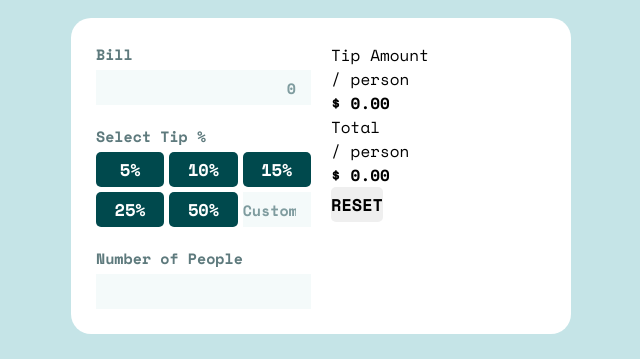
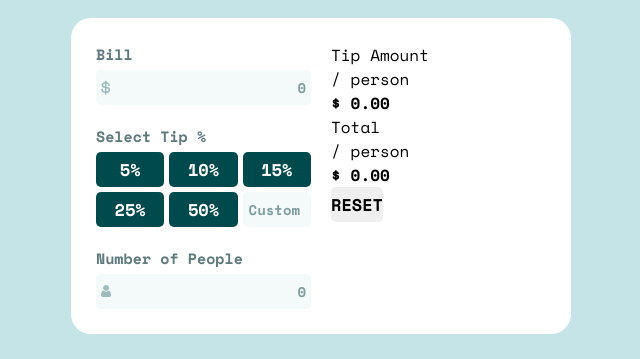
Before and after one commit to LeandroCalcabrini/Tip-Calculator-App, a React (Vite) app: page / in a window 1280 px wide. Shown: the part 142-501 px from the top of the page, without its empty margins (319-959 px from the left). Built offline with nearby package versions, Linux system fonts and the light colour scheme.

Commit message:
sector izquierdo finalizado

```diff
--- a/src/App.css
+++ b/src/App.css
@@ -11,7 +11,6 @@
   --Strong-cyan: hsl(172, 67%, 45%);
   --hover-cyab:hsl(173, 52%, 76%);
 }
-
 
 *{
   margin: 0;
@@ -64,7 +63,7 @@ body{
   width: 100%;
 }
 
-.custom-inpu::placeholder{
+.custom-input::placeholder{
   text-align: center;
 }
 
@@ -85,13 +84,43 @@ input{
   background-color: var(--Very-light-grayish-cyan);
   color: var(--Very-dark-cyan);
   font-weight: 700;
-  font-size: 15px;
+  font-size: 14px;
   text-align: right;
+  cursor: pointer;
+  border-radius: 5px;
+  padding-right: 5px;
+}
+
+.input-bill{
+  background-image: url(../src/assets/img/icon-dollar.svg);
+  background-repeat: no-repeat;
+  background-position: left 5px center;
+  background-size: 10px;
+}
+
+.input-people{
+  background-image: url(../src/assets/img/icon-person.svg);
+  background-repeat: no-repeat;
+  background-position: left 5px center;
+  background-size: 10px;
+}
+
+input:focus{
+  outline: none;
+  border: solid 2px var(--Strong-cyan);
+}
+
+/* Ocultar las flechas en versiones más recientes de Chrome */
+input[type="number"]::-webkit-outer-spin-button,
+input[type="number"]::-webkit-inner-spin-button {
+  -webkit-appearance: none;
+  margin: 0;
+  display: none; /* Ocultar completamente las flechas */
 }
 
 input::placeholder{
   color: var(--Grayish-cyan);
-
+  font-size: 14px;
 }
 
 button{
@@ -108,7 +137,7 @@ button{
   background-color: var(--Very-dark-cyan);
 }
 
-  .button-tip:focus{
+.button-tip.active{
   background-color: var(--Strong-cyan)
 }
 
@@ -116,8 +145,6 @@ button{
   background-color: var(--hover-cyab);
 }
 
-
-
 .container-right{
   width: 50%;
 }
--- a/src/App.jsx
+++ b/src/App.jsx
@@ -26,6 +26,7 @@ function App() {
   };
 
   const handleClick = (value) =>{
+
     setTip(value);
   }
 
@@ -74,6 +75,7 @@ function App() {
     <div className='container-left'>
       <label htmlFor="">Bill</label>
        <input
+       className='input-bill'
         type="number"
         name='bill'
         placeholder='0'
@@ -83,19 +85,19 @@ function App() {
         <label htmlFor="">Select Tip %</label>
         <div className='container-buttons'>
         <button
-        className='button-tip'
+        className={tip == '5' ? 'button-tip active' : 'button-tip'}
         onClick={()=>handleClick('5')}>5%</button>
         <button
-        className='button-tip'
+        className={tip == '10' ? 'button-tip active' : 'button-tip'}
         onClick={()=>handleClick('10')}>10%</button>
         <button
-        className='button-tip'
+        className={tip == '15' ? 'button-tip active' : 'button-tip'}
         onClick={()=>handleClick('15')}>15%</button>
         <button
-        className='button-tip'
+        className={tip == '25' ? 'button-tip active' : 'button-tip'}
         onClick={()=>handleClick('25')}>25%</button>
         <button
-        className='button-tip'
+        className={tip == '50' ? 'button-tip active' : 'button-tip'}
         onClick={()=>handleClick('50')}>50%</button>
         <input
          className='custom-input'
@@ -109,8 +111,10 @@ function App() {
         </div>
         <label htmlFor="">Number of People</label>
         <input
+        className='input-people'
         type="number"
         name='people-number'
+        placeholder='0'
         value={people}
         onChange={handleChange} />
       </div>
```
Lines whose indentation alone changed are shown as unchanged.
